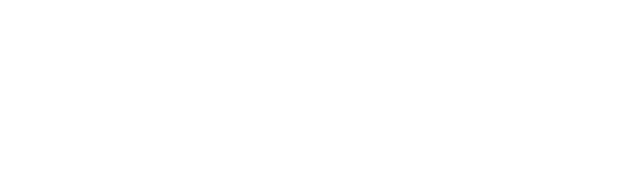
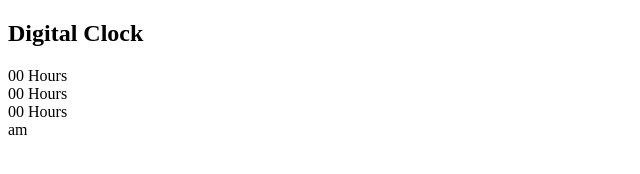
Before and after one commit to mehedihasanhrid/digitalclock, a plain HTML site: page index.html in a window 1280 px wide. Shown: the whole page, without its empty margins (0-640 px from the left). Drawn offline with Linux system fonts and the light colour scheme.

Commit message:
First_Section

```diff
--- a/index.html
+++ b/index.html
@@ -4,9 +4,26 @@
     <meta charset="UTF-8">
     <meta http-equiv="X-UA-Compatible" content="IE=edge">
     <meta name="viewport" content="width=device-width, initial-scale=1.0">
-    <title>Document</title>
+    <title>Digital Clock</title>
 </head>
 <body>
-
+    <h2>Digital Clock</h2>
+    <div class="clock">
+    <div>
+        <span id="hour">00</span>
+        <span class="text">Hours</span>
+    </div>
+    <div>
+        <span id="minutes">00</span>
+        <span class="text">Hours</span>
+    </div>
+    <div>
+        <span id="seconds">00</span>
+        <span class="text">Hours</span>
+    </div>
+    <div>
+        <span id="ampm">am</span>
+    </div>
+    </div>
 </body>
 </html>
```
